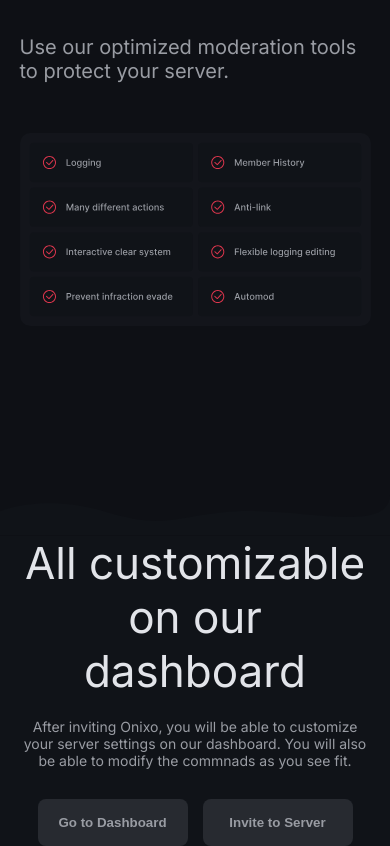
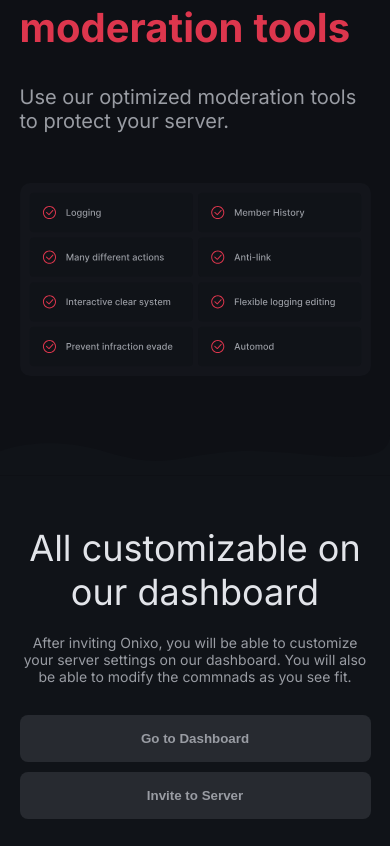
Before and after one commit to Poxie/onixo-new, a Next.js app in the folder frontend/: page / in a window 390 px wide. Shown: the part 2808-3654 px from the top of the page. Built offline with nearby package versions, Linux system fonts and the light colour scheme.

Commit message:
Made home customize section responsive

```diff
--- a/frontend/components/home/Home.module.scss
+++ b/frontend/components/home/Home.module.scss
@@ -132,7 +132,7 @@
 
 .tiles {
     margin: 0 auto;
-    padding: var(--spacing-primary) 0;
+    padding: 100px 0;
     width: var(--width-main);
     max-width: var(--width-main-max);
     display: grid;
@@ -169,7 +169,7 @@
 }
 
 .customize {
-    --wave-height: 160px;
+    --wave-height: 150px;
     position: relative;
     background-color: var(--background-secondary);
     margin: var(--wave-height) 0;
@@ -295,4 +295,18 @@
             font-size: 20px;
         }
     }
+    .customize {
+        padding: var(--spacing-primary) 0;
+        margin: 0;
+        margin-bottom: var(--spacing-secondary);
+
+        h2 {
+            font-size: 36px;
+        }
+    }
+    .customize-buttons {
+        flex-direction: column;
+        width: 100%;
+        gap: var(--spacing-quinary);
+    }
 }
```
